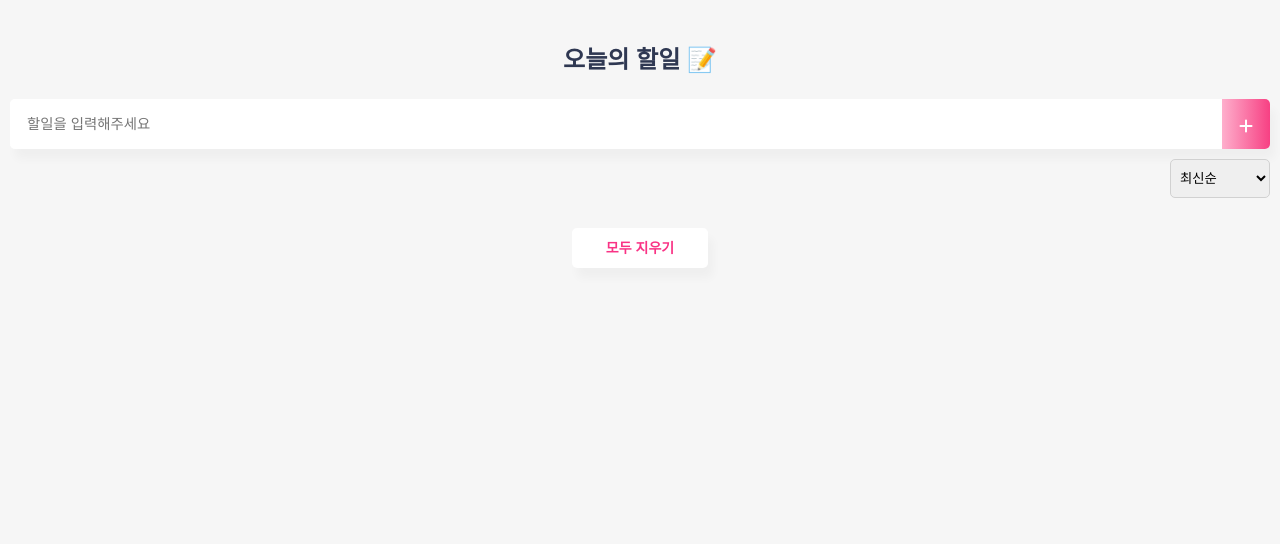
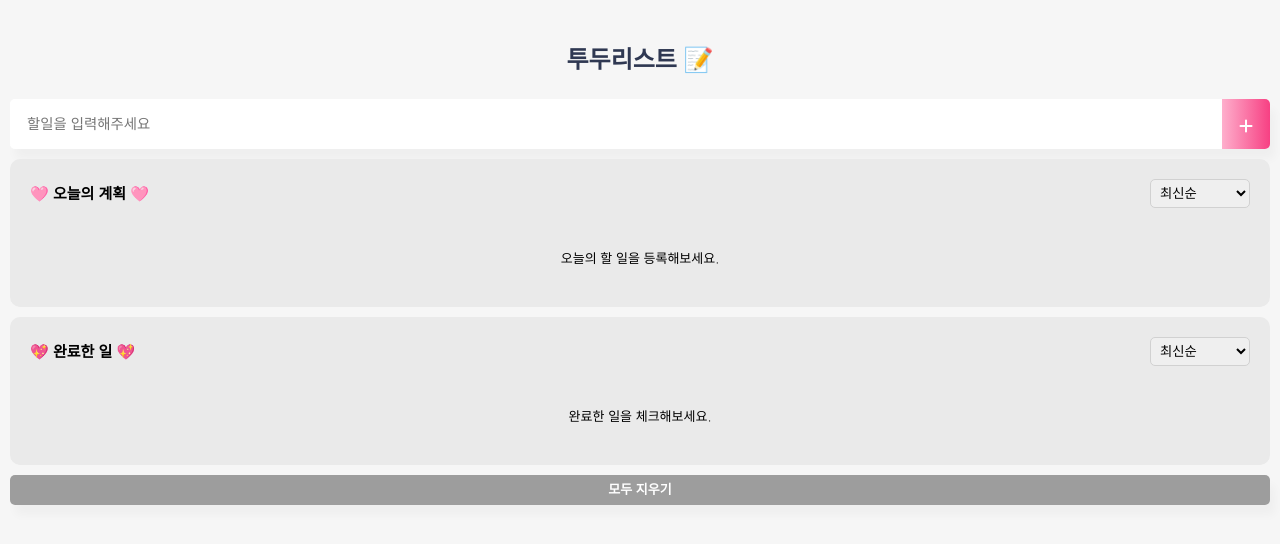
Before and after one commit to rlaaadh/vue-todo, a Vue app: page / in a window 1280 px wide. Shown: the top 544 px of the page. Built offline with nearby package versions, Linux system fonts and the light colour scheme.

Commit message:
오늘의 계획 및 완료한 일 섹션 구분 / 워딩 변경 / 정렬 고도화 / v-if문을 활용한 디폴트 문구 삽입 등

```diff
--- a/src/App.vue
+++ b/src/App.vue
@@ -2,13 +2,38 @@
   <div id="app">
     <TodoHeader/>
     <TodoInput @addTodoItem="addOneItem"/>
-    <TodoSelect @selectedValue="sortAllItems"/>
-    <TodoList
-    :propsdata="todoItems"
-    @removeItem="removeOneItem"
-    @toggleItem="toggleOneItem"/>
+    <section>
+      <div class="top">
+        <h2 class="title">🩷 오늘의 계획 🩷 </h2>
+        <TodoSelect :selectedValue="incompleteSortOptions" @selectedValue="setIncompleteSortOptions"/>
+      </div>
+      <TodoList
+      :propsdata="incompleteItems"
+      @removeItem="removeOneItem"
+      @toggleItem="toggleOneItem"/>
+      <!-- 조건부 렌더링으로 할 일이 없는 경우 문구 표시 -->
+      <div v-if="!incompleteItems.length" class="empty-message">
+        오늘의 할 일을 등록해보세요.
+      </div>
+    </section>
+
+    <section>
+      <div class="top">
+        <h2 class="title">💖 완료한 일 💖</h2>
+        <TodoSelect :selectedValue="completedSortOptions" @selectedValue="setCompletedSortOptions"/>
+      </div>
+      <TodoList
+      :propsdata="completedItems"
+      @removeItem="removeOneItem"
+      @toggleItem="toggleOneItem"/>
+      <!-- 조건부 렌더링으로 완료된 일이 없는 경우 문구 표시 -->
+      <div v-if="!completedItems.length" class="empty-message">
+        완료한 일을 체크해보세요.
+      </div>
+    </section>
+
     <TodoFooter
-    @clearAll="clearAllItems"/>
+      @clearAll="clearAllItems"/>
   </div>
 </template>
 
@@ -23,19 +48,46 @@ export default {
   data(){
     return{
       todoItems: [],
-      sortOptions: '',
+      incompleteSortOptions: 'latest', // 기본값 설정
+      completedSortOptions: 'latest', // 기본값 설정
+    }
+  },
+  computed: {
+    incompleteItems() {
+      return this.sortItems(this.todoItems.filter(item => !item.completed), this.incompleteSortOptions);
+    },
+    completedItems() {
+      return this.sortItems(this.todoItems.filter(item => item.completed), this.completedSortOptions);
     }
   },
   methods:{
+    getCurrentDateTime() {
+      const now = new Date();
+      return now.toLocaleString('ko-KR', {
+        year: 'numeric',
+        month: '2-digit',
+        day: '2-digit',
+        hour: '2-digit',
+        minute: '2-digit',
+        second: '2-digit',
+        hour12: false // 24시간 형식
+      });
+    },
     addOneItem(todoItem){
       const obj = {
         id: `TODO_${Date.now().toString()}`,
         contents: todoItem,
+        inputDate: this.getCurrentDateTime(),
+        // modifyDate: '수정날짜',
         completed: false,
         deleted: false
       };
       localStorage.setItem(obj.id, JSON.stringify(obj));
       this.todoItems = [...this.todoItems, obj]; // 배열을 새 배열로 업데이트
+
+      // 새 항목 추가 후 정렬 적용
+      this.sortAllItems(this.incompleteSortOptions, 'incomplete');
+      this.sortAllItems(this.completedSortOptions, 'completed');
     },
     removeOneItem(id){
       // 1) id값으로 item 데이터값을 가져옴.
@@ -87,25 +139,33 @@ export default {
       this.todoItems = [];
     });
     },
-    sortAllItems(selectedValue){
-      this.sortOptions = selectedValue;
-      let sorted = [...this.todoItems];
-
-      switch(this.sortOptions){
-        case 'latest' :
+    setIncompleteSortOptions(selectedValue) {
+      this.incompleteSortOptions = selectedValue;
+    },
+    setCompletedSortOptions(selectedValue) {
+      this.completedSortOptions = selectedValue;
+    },
+    sortItems(items, sortOption) {
+      let sorted = [...items];
+      switch(sortOption) {
+        case 'latest':
           sorted.sort((a, b) => b.id.localeCompare(a.id));
           break;
-
-        case 'oldest' :
+        case 'oldest':
           sorted.sort((a, b) => a.id.localeCompare(b.id));
           break;
-
-        case 'alphabetical' :
+        case 'alphabetical':
           sorted.sort((a, b) => a.contents.localeCompare(b.contents));
           break;
       }
-
-      this.todoItems = sorted;
+      return sorted;
+    },
+    sortAllItems(sortOption, type) {
+      if (type === 'incomplete') {
+        this.incompleteItems = this.sortItems(this.todoItems.filter(item => !item.completed), sortOption);
+      } else if (type === 'completed') {
+        this.completedItems = this.sortItems(this.todoItems.filter(item => item.completed), sortOption);
+      }
     }
   },
   created(){
@@ -121,6 +181,10 @@ export default {
         }
       }
     }
+
+    // sort 기본값 정의 및 실행
+    this.sortAllItems(this.incompleteSortOptions, 'incomplete');
+    this.sortAllItems(this.completedSortOptions, 'completed');
   },
   name: 'App',
   components: {
@@ -143,6 +207,23 @@ export default {
     background-color:#f6f6f6;
     margin: 0;
   }
+  section{
+    margin: 10px;
+    padding:10px;
+    background-color:#eaeaea;
+    border-radius: 10px;
+    box-sizing: border-box;
+  }
+  section .top{
+    display:flex;
+  }
+  .title{
+    flex:1;
+    font-size: 15px;
+    line-height: 29px;
+    text-align: left;
+    margin: 10px;
+  }
   input{
     border-style: groove;
     width: 200px;
@@ -153,4 +234,8 @@ export default {
   .shadow{
     box-shadow: 5px 10px 10px rgba(0,0,0,0.03);
   }
+  .empty-message{
+    margin:30px 0;
+    font-size: 13px;
+  }
 </style>
--- a/src/components/TodoFooter.vue
+++ b/src/components/TodoFooter.vue
@@ -1,6 +1,6 @@
 <template>
   <div class="clearAllContainer shadow">
-    <span class="clearAllBtn" v-on:click="clearTodo">모두 지우기</span>
+    <span class="clearAllBtn" @click="clearTodo()">모두 지우기</span>
   </div>
 </template>
 
@@ -16,21 +16,24 @@ export default {
 
 <style scoped>
 .clearAllContainer {
-	width: 8.5rem;
-	height: 40px;
-	margin: 30px auto;
+	height: 30px;
+	margin: 10px;
   font-size: 14px;
-	line-height: 40px;
+	line-height: 30px;
   font-weight: 700;
 	background-color: white;
 	border-radius: 5px;
+  box-sizing: border-box;
 }
 .clearAllContainer:hover{
   background-color: #fbe5e5;
 }
 .clearAllBtn {
 	display: block;
-	color: rgb(249, 51, 133);
+  font-size: 13px;
+  color: white;
+	background-color: rgb(157, 157, 157);
+  border-radius: 5px;
   cursor: pointer;
 }
 </style>
--- a/src/components/TodoHeader.vue
+++ b/src/components/TodoHeader.vue
@@ -1,6 +1,6 @@
 <template>
   <div>
-    <h1>오늘의 할일 📝</h1>
+    <h1>투두리스트 📝</h1>
   </div>
 </template>
 
--- a/src/components/TodoList.vue
+++ b/src/components/TodoList.vue
@@ -1,12 +1,18 @@
 <template>
   <div>
     <transition-group name="list" tag="ul">
-      <li v-for="todoItem in propsdata" v-bind:key="todoItem.id" class="shadow" v-on:click="toggleComplete(todoItem.id)">
-        <i class="fas fa-check checkBtn" v-bind:class="{checkBtnCompleted: todoItem.completed}"></i>
-        <span class="text" v-bind:class="{textCompleted: todoItem.completed}">{{ todoItem.contents }}</span>
-        <span class="removeBtn" v-on:click="removeTodo(todoItem.id, $event)">
-          <i class="fas fa-trash-alt"></i>
-        </span>
+      <li v-for="todoItem in propsdata" :key="todoItem.id" class="shadow" :class="{completed: todoItem.completed}" @click="toggleComplete(todoItem.id)">
+        <div class="contents">
+          <i class="fas fa-check checkBtn"></i>
+          <span class="text">{{ todoItem.contents }}</span>
+          <span class="removeBtn" @click="removeTodo(todoItem.id, $event)">
+            <i class="fas fa-trash-alt"></i>
+          </span>
+        </div>
+        <div class="desc">
+          <span class="input-date">등록일시 : {{ todoItem.inputDate}}</span>
+          <!-- <span class="modify-date">수정일시 : {{ todoItem.modifyDate }}</span> -->
+        </div>
       </li>
     </transition-group>
   </div>
@@ -36,8 +42,6 @@ ul {
 }
 li {
   position: relative;
-	display: flex;
-  align-content: center;
 	min-height: 50px;
 	line-height: 30px;
 	margin: 0.5rem 0;
@@ -46,38 +50,28 @@ li {
 	border-radius: 5px;
   box-sizing: border-box;
 }
+li .contents{
+  display: flex;
+  align-content: center;
+}
 li:hover{
   background-color: #fbe5e5;
   cursor: pointer;
 }
-li:has(.checkBtnCompleted):hover{
-  background-color: white;
-}
 .checkBtn {
   margin-right: 10px;
-  line-height: 45px;
+  line-height: 35px;
   color: inherit;
   color: rgb(249, 51, 133);
-}
-.checkBtnCompleted {
-	color: #b3adad;
-}
-.checkBtnCompleted:hover{
-  background-color:transparent;
 }
 .text{
   position: relative;
   z-index: 2;
   flex: 1;
-  padding-top: 8px;
+  padding-top: 3px;
   color: #333;
   font-weight: 700;
   box-sizing: border-box;
-}
-.textCompleted {
-	color: #7b7b7b;
-  font-weight: 400;
-	text-decoration: line-through;
 }
 .removeBtn {
   position: relative;
@@ -88,6 +82,31 @@ li:has(.checkBtnCompleted):hover{
   margin: 10px 0 0 10px;
 	color: #9b9b9b;
   cursor: pointer;
+}
+.desc{
+  font-size: 12px;
+  line-height: 1.2;
+  color: #666;
+}
+.desc > span + span{
+  margin-left: 10px;
+}
+
+/* completed */
+.completed,
+.completed:hover{
+  background-color: #e0e0e0;
+}
+.completed .checkBtn {
+	color: #b3adad;
+}
+.completed .checkBtn:hover{
+  background-color:transparent;
+}
+.completed .text {
+	color: #7b7b7b;
+  font-weight: 400;
+	text-decoration: line-through;
 }
 
 /* transition */
--- a/src/components/TodoSelect.vue
+++ b/src/components/TodoSelect.vue
@@ -1,23 +1,19 @@
 <template>
   <div class="selectBox">
-    <select @change="selectedValue">
-    <option value="latest">최신순</option>
-    <option value="oldest">오래된순</option>
-    <option value="alphabetical">가나다순</option>
-  </select>
+    <select :value="selectedValue" @change="emitSelectedValue">
+      <option value="latest">최신순</option>
+      <option value="oldest">오래된순</option>
+      <option value="alphabetical">가나다순</option>
+    </select>
   </div>
 </template>
 
 <script>
 export default {
+  props: ['selectedValue'],
   methods: {
-    selectedValue(event) {
-    if (event && event.target) {
-        const selectedValue = event.target.value;
-        this.$emit('selectedValue', selectedValue);
-      } else {
-        console.error('Event object or target is undefined.');
-      }
+    emitSelectedValue(event) {
+      this.$emit('selectedValue', event.target.value);
     }
   }
 }
@@ -31,7 +27,7 @@ export default {
   }
   .selectBox select{
     width: 100px;
-    padding: 10px 5px;
+    padding: 5px;
     border: 1px solid #d1d1d1;
     border-radius: 5px;
     box-sizing: border-box;
```
